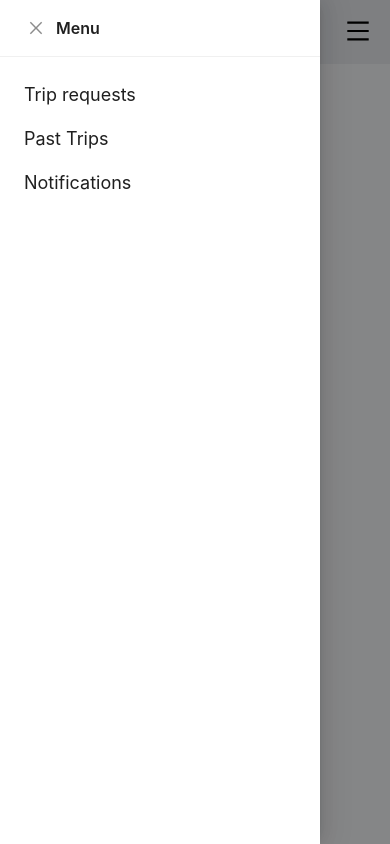
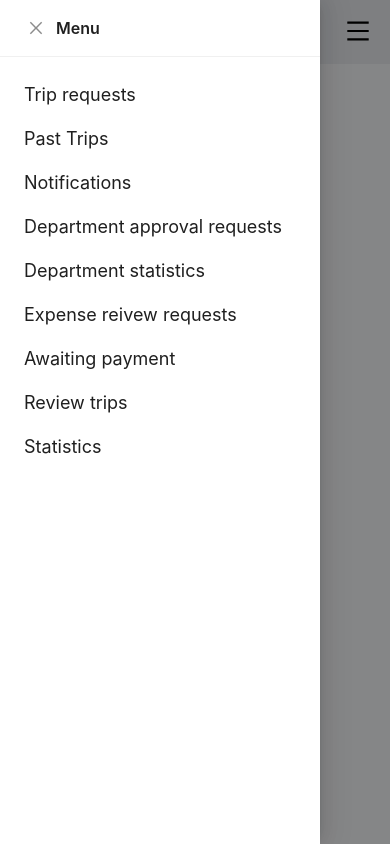
Before and after one commit to imujo-fer/progi, a React (Vite) app: page / in a window 390 px wide. Both pictures are taken after a click on the button 358 px from the left and 32 px from the top of the page. Built offline with nearby package versions, Linux system fonts and the light colour scheme.

Commit message:
add routes to mobile

```diff
--- a/frontend/src/components/SidebarNav.component.tsx
+++ b/frontend/src/components/SidebarNav.component.tsx
@@ -108,6 +108,42 @@ export default function SidebarNav() {
               <a className="text-lg" href="./notifications">
                 Notifications
               </a>
+              {roleList.includes("Department head") ? (
+                <>
+                  <a className="text-lg" href="./department-approval-requests">
+                    Department approval requests
+                  </a>
+                  <a className="text-lg" href="./department-statistics">
+                    Department statistics
+                  </a>
+                </>
+              ) : (
+                <></>
+              )}
+              {roleList.includes("Accountant") ? (
+                <>
+                  <a className="text-lg" href="./expense-review-requests">
+                    Expense reivew requests
+                  </a>
+                  <a className="text-lg" href="./awaiting-payment">
+                    Awaiting payment
+                  </a>
+                </>
+              ) : (
+                <></>
+              )}
+              {roleList.includes("Director") ? (
+                <>
+                  <a className="text-lg" href="./review-trips">
+                    Review trips
+                  </a>
+                  <a className="text-lg" href="./statistics">
+                    Statistics
+                  </a>
+                </>
+              ) : (
+                <></>
+              )}
             </div>
           </Drawer>
         </>
```
